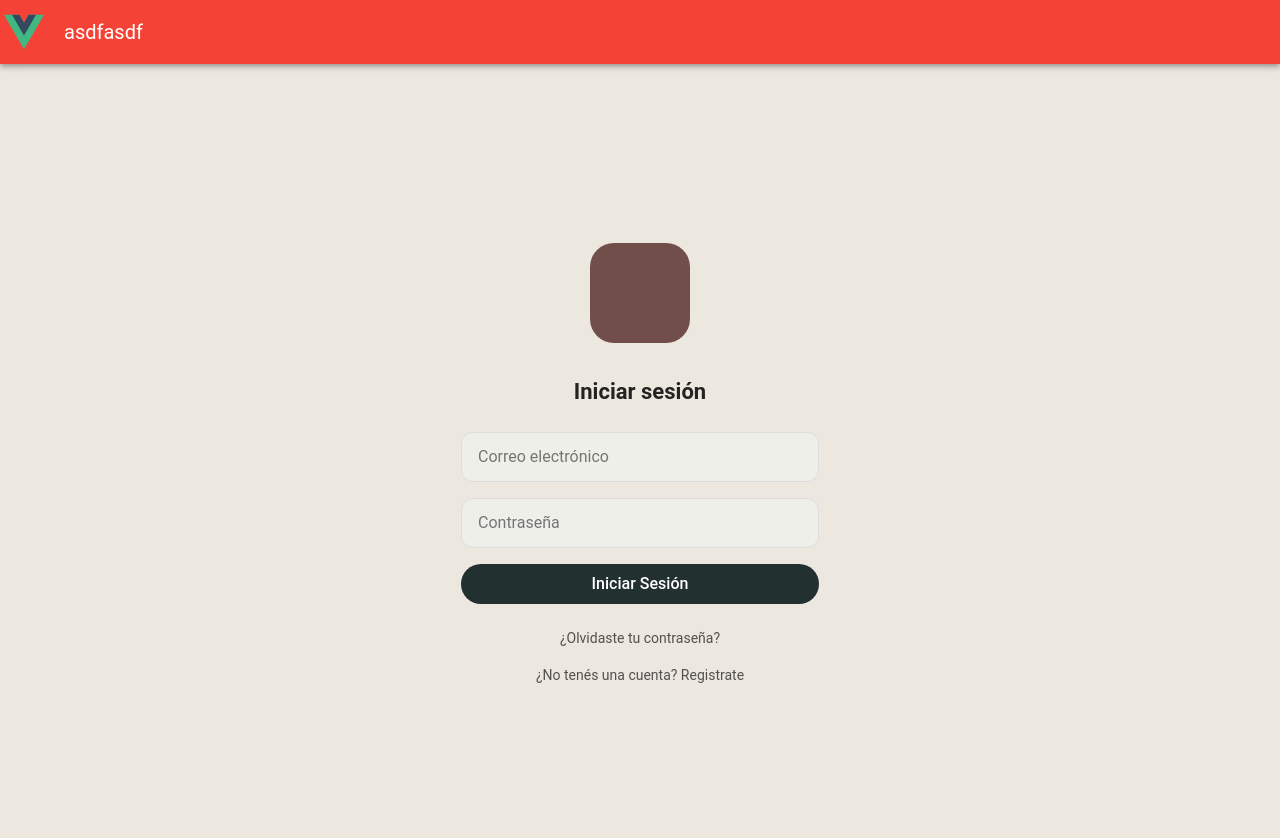
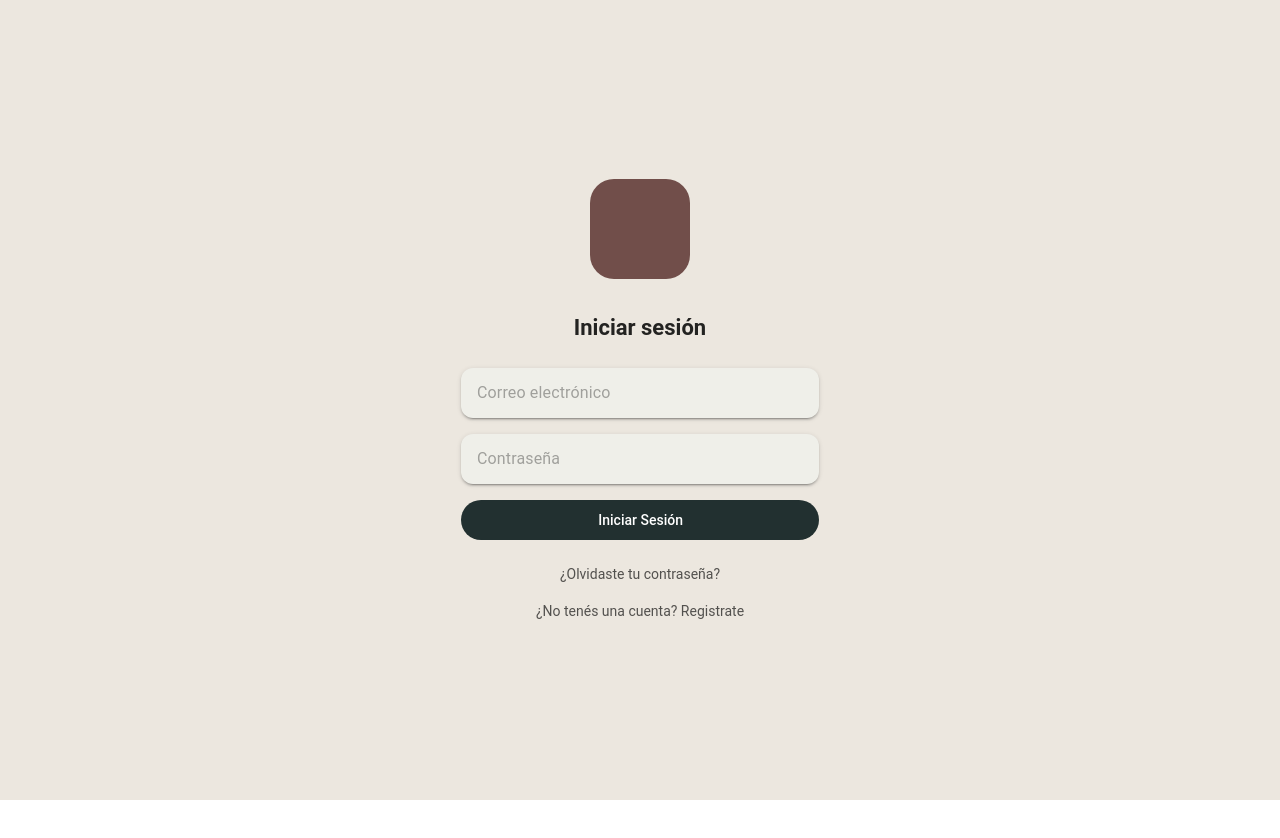
Before and after one commit to teofum/tp-hci-web, a Vue app: page /auth/signin in a window 1280 px wide. Shown: the top 838 px of the page. After the commit the page ends 800 px from the top, so only its background shows below. Built offline with nearby package versions, Linux system fonts and the light colour scheme; the HTML template or start-up script is replaced by a standard one.

Commit message:
now with vuetify :)

```diff
--- a/src/App.vue
+++ b/src/App.vue
@@ -1,9 +1,15 @@
-<script setup lang="ts"></script>
+<script setup lang="ts">
+import { useRoute } from 'vue-router';
+import { computed } from 'vue';
+
+const route = useRoute();
+const isAuthRoute = computed(() => route.path.startsWith('/auth'));
+</script>
 
 <template>
   <v-app>
     <v-layout>
-      <v-app-bar class="bg-red">
+      <v-app-bar v-if="!isAuthRoute" class="bg-red">
         <template v-slot:prepend>
           <img
             alt="Vue logo"
--- a/src/layouts/AuthLayout.vue
+++ b/src/layouts/AuthLayout.vue
@@ -54,37 +54,30 @@
   margin-bottom: 1.5rem;
 }
 
-.auth-card input {
+/* Vuetify overrides - solo tamaños específicos */
+.auth-card .v-field {
   width: 358px;
   height: 50px;
-  padding: 12px 16px;
-  border: 1px solid #ddd;
-  border-radius: 12px;
-  background-color: #efefe9;
-  font-size: 1rem;
+  border-radius: 12px !important;
 }
 
-.auth-card input:focus {
-  border: 1px solid #223030;
-  box-shadow: 0px 0px 0px 3px #2230304d;
-  outline: none;
+.auth-card .v-field__input {
+  padding: 12px 16px;
+  min-height: 50px;
+  align-items: center;
 }
 
-.auth-card button {
+.auth-card .v-field--focused {
+  border: 1px solid #223030 !important;
+  box-shadow: 0px 0px 0px 3px #2230304d !important;
+}
+
+.auth-card .v-btn {
   width: 358px;
   height: 40px;
-  padding: 0 16px;
-  background-color: #223030;
-  color: white;
-  border: none;
   border-radius: 20px;
-  font-size: 1rem;
-  font-weight: 500;
-  cursor: pointer;
-}
-
-.auth-card button:hover {
-  opacity: 0.9;
+  text-transform: none;
+  letter-spacing: normal;
 }
 
 .auth-card p {
@@ -106,4 +99,6 @@
 .auth-card a:hover {
   text-decoration: underline;
 }
+
+
 </style>
--- a/src/main.ts
+++ b/src/main.ts
@@ -1,11 +1,33 @@
 import { createApp } from 'vue';
-
-import 'vuetify/styles';
+import 'vuetify/styles/main.css';
+import '@mdi/font/css/materialdesignicons.css';
 import { createVuetify } from 'vuetify';
-
 import App from './App.vue';
 import router from './router';
 
-const vuetify = createVuetify();
+const vuetify = createVuetify({
+  theme: {
+    defaultTheme: 'customTheme',
+    themes: {
+      customTheme: {
+        colors: {
+          primary: '#223030',
+          surface: '#efefe9',
+        }
+      }
+    }
+  },
+  defaults: {
+    VTextField: {
+      variant: 'solo',
+      bgColor: 'surface',
+      hideDetails: true,
+    },
+    VBtn: {
+      color: 'primary',
+      elevation: 0,
+    }
+  }
+});
 
 createApp(App).use(vuetify).use(router).mount('#app');
--- a/src/views/auth/ForgotPasswordView.vue
+++ b/src/views/auth/ForgotPasswordView.vue
@@ -1,10 +1,14 @@
+<script setup lang="ts">
+import { VTextField, VBtn } from 'vuetify/components';
+</script>
+
 <template>
   <div>
     <h1>Recuperá tu contraseña</h1>
 
     <form>
-      <input type="email" placeholder="Correo electrónico" required />
-      <button type="submit">Enviar enlace</button>
+      <VTextField placeholder="Correo electrónico" type="email" required />
+      <VBtn type="submit" block>Enviar enlace</VBtn>
     </form>
 
     <p class="register">
--- a/src/views/auth/LoginView.vue
+++ b/src/views/auth/LoginView.vue
@@ -1,11 +1,23 @@
+<script setup lang="ts">
+import { VTextField, VBtn } from 'vuetify/components';
+</script>
+
 <template>
   <div>
     <h1>Iniciar sesión</h1>
 
     <form>
-      <input type="email" placeholder="Correo electrónico" required />
-      <input type="password" placeholder="Contraseña" required />
-      <button type="submit">Iniciar Sesión</button>
+      <VTextField
+        placeholder="Correo electrónico"
+        type="email"
+        required
+      />
+      <VTextField
+        placeholder="Contraseña"
+        type="password"
+        required
+      />
+      <VBtn type="submit" block>Iniciar Sesión</VBtn>
     </form>
 
     <p class="forgot-password">
--- a/src/views/auth/RegisterView.vue
+++ b/src/views/auth/RegisterView.vue
@@ -1,14 +1,18 @@
+<script setup lang="ts">
+import { VTextField, VBtn } from 'vuetify/components';
+</script>
+
 <template>
   <div>
     <h1>Creá tu cuenta</h1>
 
     <form>
-      <input type="text" placeholder="Nombre" required />
-      <input type="text" placeholder="Apellido" required />
-      <input type="email" placeholder="Correo electrónico" required />
-      <input type="password" placeholder="Contraseña" required />
-      <input type="password" placeholder="Repetir contraseña" required />
-      <button type="submit">Crear cuenta</button>
+      <VTextField placeholder="Nombre" type="text" required />
+      <VTextField placeholder="Apellido" type="text" required />
+      <VTextField placeholder="Correo electrónico" type="email" required />
+      <VTextField placeholder="Contraseña" type="password" required />
+      <VTextField placeholder="Repetir contraseña" type="password" required />
+      <VBtn type="submit" block>Crear cuenta</VBtn>
     </form>
 
     <p class="register">
```
